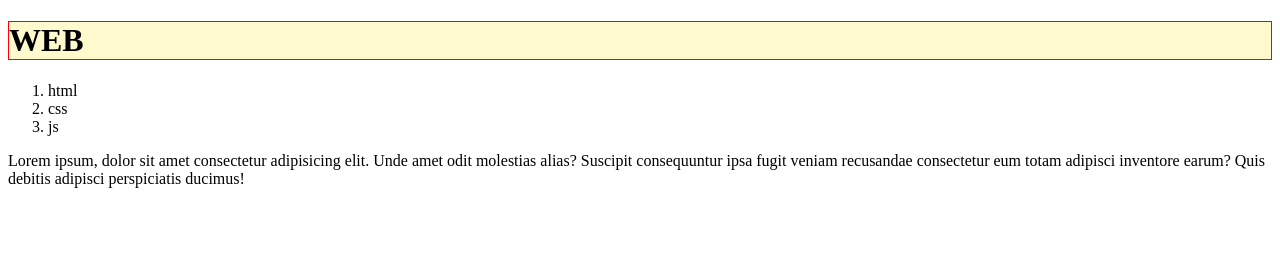
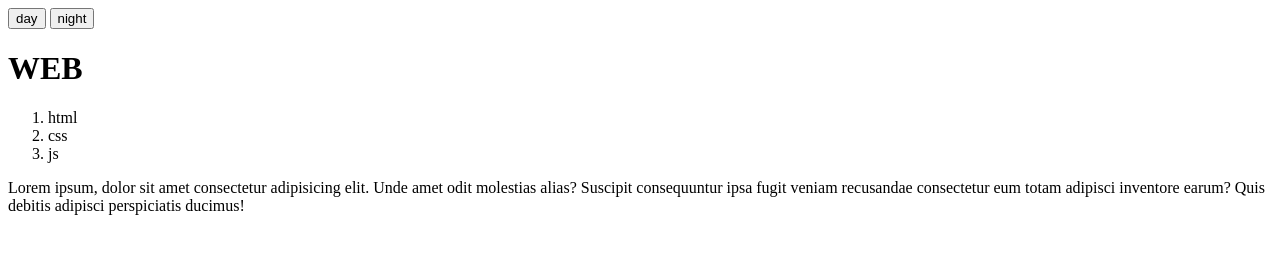
Before and after one commit to Yoonjeong-Choi/dataitgirls-4, a plain HTML site: page index.html in a window 1280 px wide. Drawn offline with Linux system fonts and the light colour scheme.

Commit message:
배경색&폰트색 변경!

```diff
--- a/index.html
+++ b/index.html
@@ -1,15 +1,19 @@
 <!DOCTYPE html>
 <html>
     <head>
-        <style>
+        <!-- <style>
             h1{
                 border:1px solid red;
                 background-color:lemonchiffon;
             }
-        </style>
+        </style> -->
     </head>
     <body>
         <!-- <h1 style="border:1px solid red;background-color:lemonchiffon;">WEB</h1> -->
+        <input type="button" value="day"
+        onclick="document.querySelector('body').style.backgroundColor='white';document.querySelector('body').style.color='black';">
+        <input type="button" value="night"
+        onclick="document.querySelector('body').style.backgroundColor='black';document.querySelector('body').style.color='white';">
         <h1>WEB</h1>
         <ol>
             <li>html</li>
```
